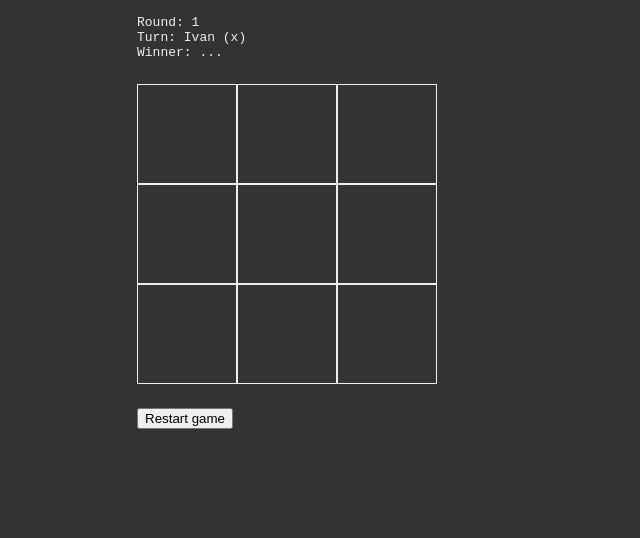
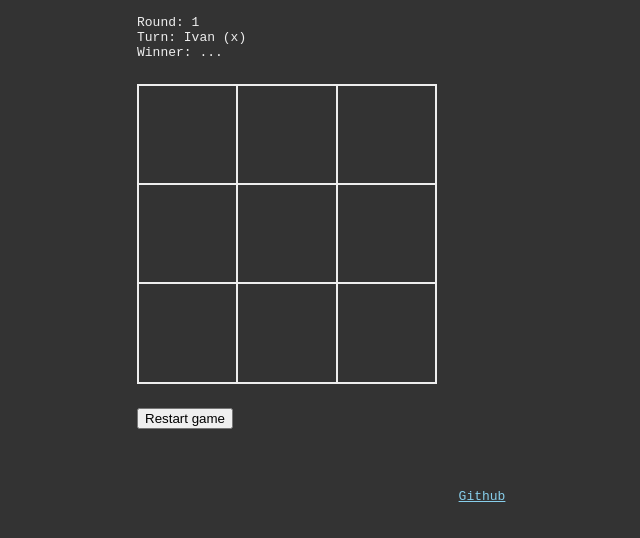
Before and after one commit to greqov/odin-tic-tac-toe, a website: page index.html in a window 1280 px wide. Shown: the part 50-588 px from the top of the page, without its empty margins (158-798 px from the left). Drawn offline with Linux system fonts and the light colour scheme.

Commit message:
Add footer, update README, add link to live preview

```diff
--- a/css/styles.css
+++ b/css/styles.css
@@ -24,6 +24,7 @@ a {
   margin: 24px 0;
   width: 300px;
   height: 300px;
+  border: 1px solid #eee;
 }
 
 .cell {
@@ -36,3 +37,8 @@ a {
   cursor: pointer;
   user-select: none;
 }
+
+footer {
+  padding: 60px 0 40px;
+  text-align: center;
+}
--- a/index.html
+++ b/index.html
@@ -30,6 +30,8 @@
       <button type="button" class="restart-btn">Restart game</button>
     </div>
 
+    <footer><a href="https://github.com/greqov/odin-tic-tac-toe" target="_blank">Github</a></footer>
+
     <script src="js/script.js"></script>
   </body>
 </html>
```
Also changed, not shown: README.md.
